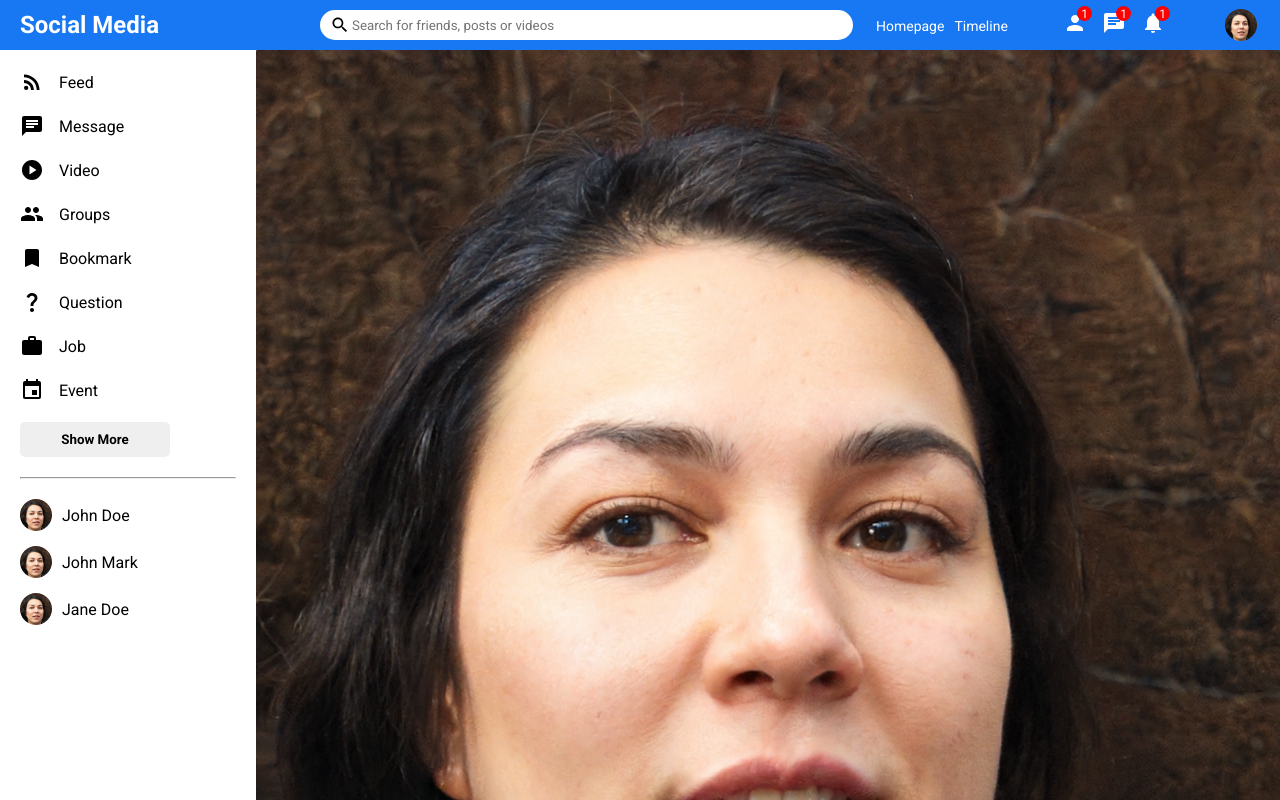
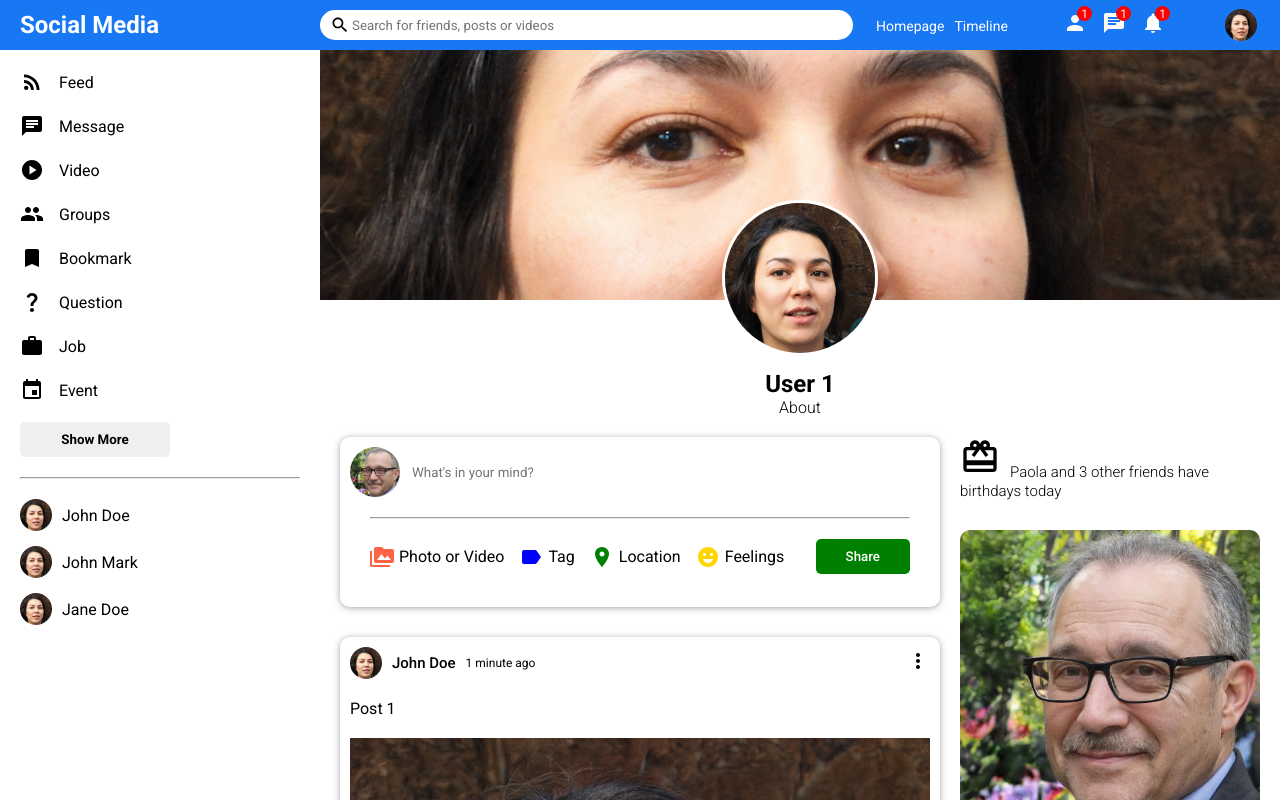
Before and after one commit to francisuloko/social-media, a React (Create React App) app: page / in a window 1280 px wide. Shown: the top 800 px of the page. Built offline with nearby package versions, Linux system fonts and the light colour scheme.

Commit message:
Add user profile styling

```diff
--- a/src/pages/profile/profile.css
+++ b/src/pages/profile/profile.css
@@ -6,6 +6,45 @@
   flex: 9;
 }
 
+.profileCover {
+  height: 320px;
+  position: relative;
+}
+
+.profileCoverImage {
+  width: 100%;
+  height: 250px;
+  object-fit: cover;
+}
+
+.profileUserImage {
+  width: 150px;
+  height: 150px;
+  border-radius: 50%;
+  object-fit: cover;
+  position: absolute;
+  left: 0;
+  right: 0;
+  margin: auto;
+  top: 150px;
+  border: 3px solid white;
+}
+
+.profileInfo {
+  display: flex;
+  flex-direction: column;
+  justify-content: center;
+  align-items: center;
+}
+
+.profileInfoName {
+  font-size: 24px;
+}
+
+.profileInfoDesc {
+  font-weight: 300;
+}
+
 .profileRightBottom {
   display: flex;
 }
```
